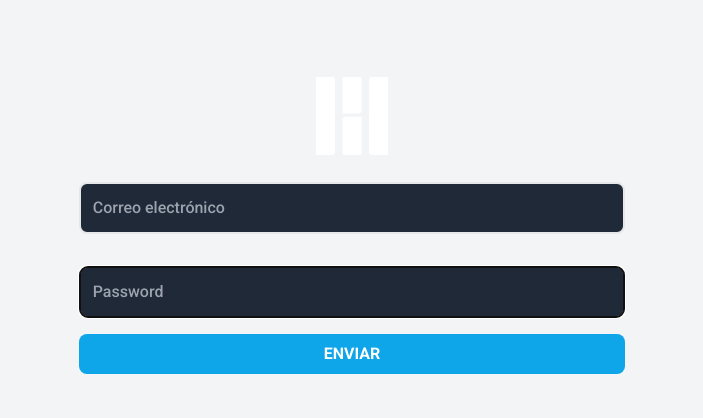
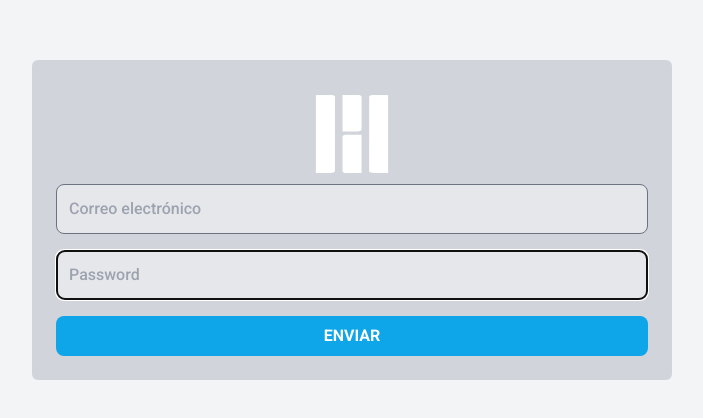
Before and after one commit to reloadoskar/h3full, a Next.js app: page /login in a window 1280 px wide. Shown: the part 116-534 px from the top of the page, without its empty margins (288-991 px from the left). Built offline with nearby package versions, Linux system fonts and the light colour scheme.

Commit message:
css updates, cliente list update

```diff
--- a/src/app/(sistema)/clientes/ClientesList.jsx
+++ b/src/app/(sistema)/clientes/ClientesList.jsx
@@ -24,7 +24,8 @@ export default function ClientesList({ clientes }) {
                         </tr>
                     </thead>
                     <tbody>
-                        {clientes.filter(cl => cl.clave !== "PEG")
+                        {clientes
+                            // .filter(cl => cl.clave !== "PEG")
                             .sort((a, b) => a.cuentas.reduce((ttl, cnt) => ttl += cnt.saldo, 0) > b.cuentas.reduce((ttl, cnt) => ttl += cnt.saldo, 0) ? -1 : 1)
                             .map(cliente => (
                                 <tr key={cliente._id}
@@ -74,7 +75,8 @@ export default function ClientesList({ clientes }) {
             </div>
 
             <div className="md:hidden grid grid-cols-1 sm:grid-cols-2 gap-4">
-                {clientes.filter(cl => cl.clave !== "PEG")
+                {clientes
+                    // .filter(cl => cl.clave !== "PEG")
                     .sort((a, b) => a.cuentas.reduce((ttl, cnt) => ttl += cnt.saldo, 0) > b.cuentas.reduce((ttl, cnt) => ttl += cnt.saldo, 0) ? -1 : 1)
                     .map(cliente => (
                         <div key={cliente._id} className="bg-gray-700 rounded-md p-4 flex gap-4">
--- a/src/app/globals.css
+++ b/src/app/globals.css
@@ -51,6 +51,10 @@
         @apply p-4 dark:bg-gray-700 bg-gray-300
     }
 
+    .form {
+        @apply rounded-md bg-gray-300 dark:bg-gray-700 m-auto w-[90%] md:w-1/2 py-6 px-6
+    }
+
 }
 
 body {
--- a/src/app/login/page.jsx
+++ b/src/app/login/page.jsx
@@ -68,7 +68,7 @@ export default function Login() {
               value={newUser.email}
               autoFocus
               required
-              className="bg-gray-800 border-2 w-full p-3 rounded-lg my-4"
+              className="inputbasico"
             />
             <input
               type="password"
@@ -78,7 +78,7 @@ export default function Login() {
               onChange={handleChange}
               value={newUser.password}
               autoFocus
-              className="bg-gray-800 border-2 w-full p-3 rounded-lg my-4"
+              className="inputbasico"
             />
             <button type="submit" className="boton text-white font-semibold px-8 py-2 rounded-lg w-full">
               Enviar
```
